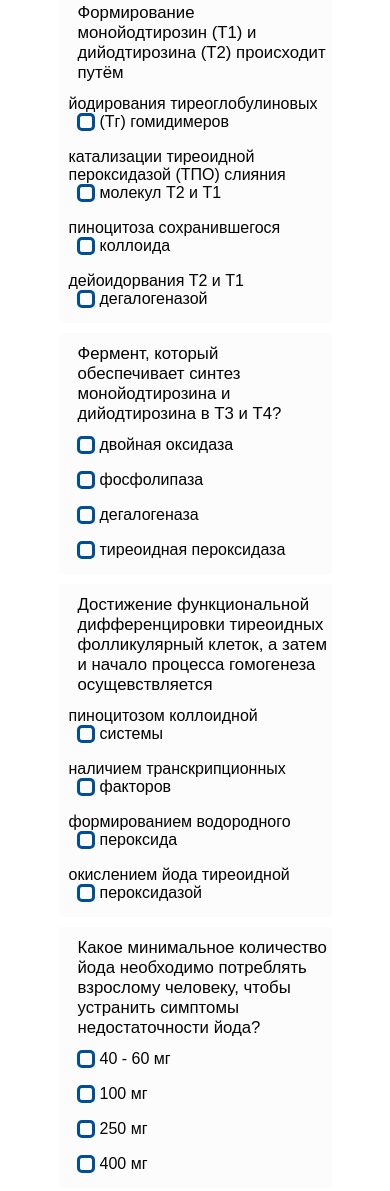
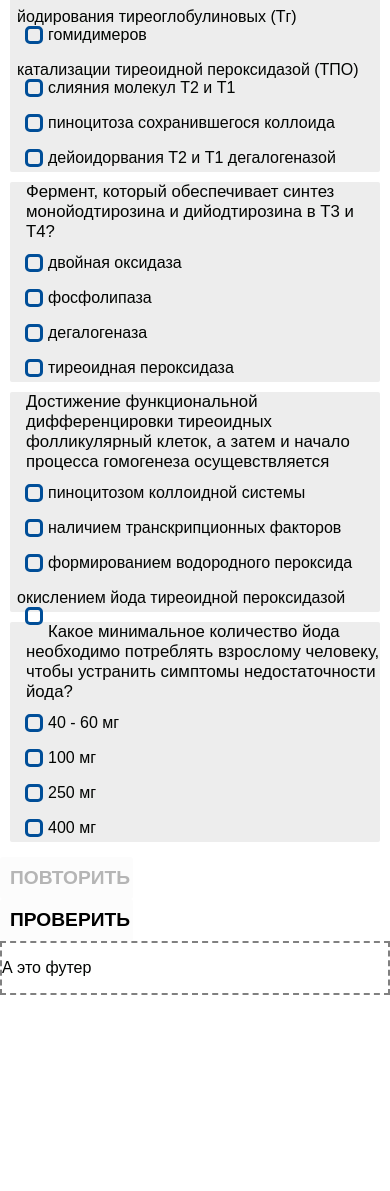
Before and after one commit to averroesus/enzymia, a plain HTML site: page html/index.html in a window 390 px wide. Shown: the part 357-1548 px from the top of the page. Drawn offline with Linux system fonts and the light colour scheme.

Commit message:
media quieries setting

```diff
--- a/css/header-styling.css
+++ b/css/header-styling.css
@@ -23,3 +23,9 @@ header > button.svg-quiz-material {
   margin-top: px;
   font-size: 1em;
 }
+
+@media (max-width: 900px) {
+  header {
+    width: 100vw;
+  }
+}
--- a/css/layout.css
+++ b/css/layout.css
@@ -26,3 +26,9 @@ div.quiz-buttons-cont {
   display: flex;
   flex-flow: row wrap;
 }
+
+/* @media (width: 900px) {
+  main {
+    padding: 5px;
+  }
+} */
--- a/css/question_style.css
+++ b/css/question_style.css
@@ -1,14 +1,15 @@
+/* QUESTIONBOX STYLING */
+
 div.question-box {
-  /* border: 1px dashed black;s */
-  padding: 9px 3px 3px 3px;
-  min-width: 100px;
+  /* border: 1px dashed black;*/
+  /* padding: 9px 3px 3px 3px; */
   width: 70vw;
-  margin-top: 5px;
+  margin-top: 10px;
   margin-bottom: 10px;
   border-radius: 2px;
   transition: background-color 0.5s;
   background-color: #fcfcfc;
-  box-sizing: border-box;
+  /* box-sizing: border-box; */
 }
 
 h6 {
@@ -53,6 +54,7 @@ input[type='radio'] {
 
 span.input-box {
   display: inline-block;
+  white-space: nowrap;
   /* -webkit-box-sizing: border-box;
   box-sizing: border-box; */
   float: left;
@@ -85,6 +87,8 @@ input[type=radio]:checked ~ span.input-box:after {
   transform: translate(-50%, -50%) scale(1);
 }
 
+
+
 /* CHECK&RESTART BUTTON STYLING */
 div > button.submit-quiz, button.restart-quiz {
   box-sizing: border-box;
@@ -110,3 +114,26 @@ div > button.restart-quiz:disabled {
 div > button.submit-quiz:hover, button.restart-quiz:hover {
   background-color: #ededed;
 }
+
+
+/* MEDIA QUIERIES */
+
+@media (max-width: 900px) {
+  form {
+    width: 100%;
+    padding: 0 10px;
+    box-sizing: border-box;
+  }
+
+  div.question-box {
+    width: 100%;
+    background-color: #ededed;
+    /* border: 1px dashed lime; */
+  }
+
+  div.quiz-buttons-cont {
+    flex-flow: column wrap;
+    margin: 5px 0 0 0;
+    width: 100%;
+  }
+}
--- a/html/index.html
+++ b/html/index.html
@@ -4,6 +4,7 @@
 <head>
 	<meta charset="UTF-8">
 	<meta http-equiv="refresh" content="" />
+	<meta name="viewport" content="width=device-width">
 	<title> ЙОД | СИНТЕЗ И СЕКРЕЦИЯ ТИРОИДНЫХ ГОРМОНОВ</title>
 	<link rel="stylesheet" type="text/css" href="../css/layout.css">
 	<link rel="stylesheet" type="text/css" href="../css/question_style.css">
```
Also changed, not shown: 1 other file.
